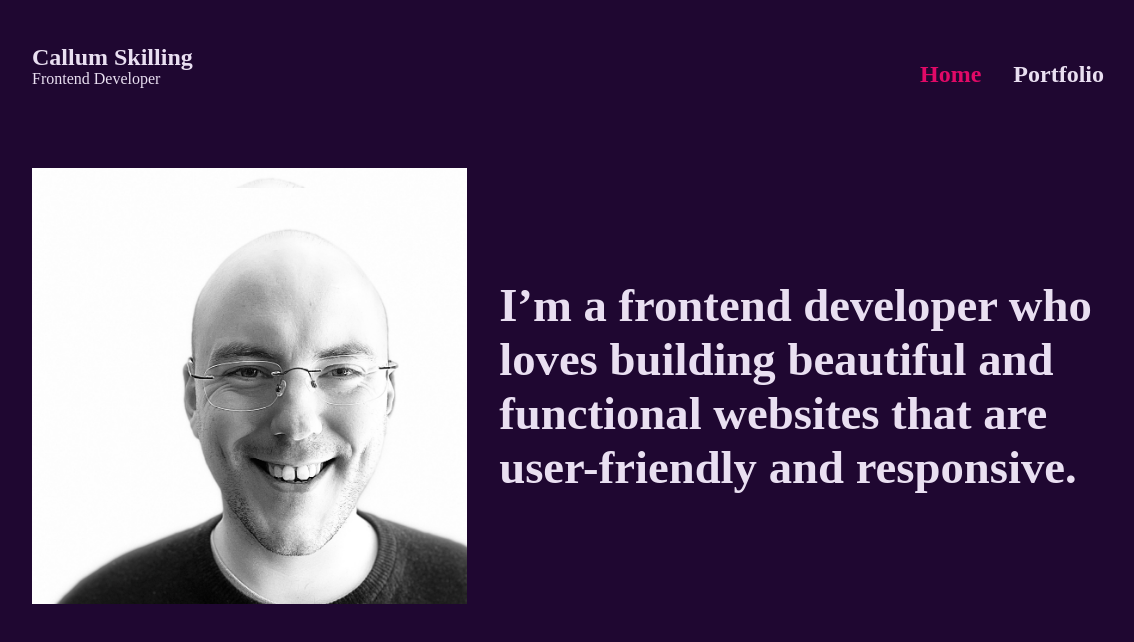
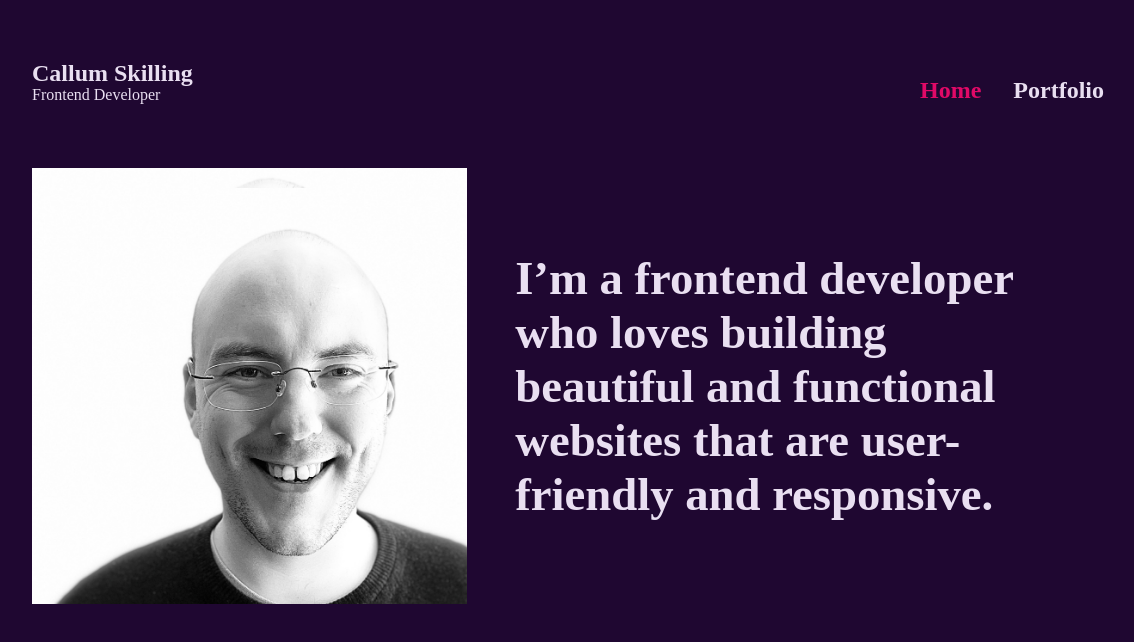
Before and after one commit to callumskilling/portfolio, a React (Vite) app: page / in a window 1536 px wide. Shown: the top 642 px of the page, without its empty margins (192-1326 px from the left). Built offline with nearby package versions, Linux system fonts and the light colour scheme; a web font is replaced by a local one.

Commit message:
moved margin/padding from body to component level

```diff
--- a/src/components/HomeHero/HomeHero.css
+++ b/src/components/HomeHero/HomeHero.css
@@ -26,6 +26,7 @@
     border-right: solid 0.125rem var(--clr-raspberry);
     border-radius: 0.5rem;
     padding: 0.5rem 1rem;
+    margin: var(--mar-mobile);
     margin-block: 1rem;
     font-style: italic;
     font-weight: 500;
@@ -109,15 +110,11 @@
 
     #about_me_container p {
         font-weight: 800;
-        padding: 0 0 0 2rem;
+        padding: 0 4rem 0 2rem;
         border: none;
         margin: none;
         font-style: normal;
         text-align: left;
-    }
-
-    #home_hero_container {
-        margin: 4rem 0;
     }
 
     #home_hero_container:hover #headshot {
@@ -154,7 +151,7 @@
 
 @media only screen and (min-width: 1440px) {
     #home_hero_container {
-        max-width: 68rem;
-        margin: 4rem auto;
+        margin: var(--mar-desktop);
+        max-width: var(--wid-max);
     }
 }
--- a/src/components/Navbar/Navbar.css
+++ b/src/components/Navbar/Navbar.css
@@ -2,7 +2,8 @@
     display: flex;
     justify-content: space-between;
     align-items: center;
-    padding: 1rem 0;
+    padding: 1.5rem 0;
+    margin: var(--mar-mobile);
 }
 
 #site_title {
@@ -26,5 +27,15 @@
 @media only screen and (min-width: 768px) {
     #navbar {
         align-items: end;
+        margin: var(--mar-tablet);
+        padding: 3rem 0;
     }
 }
+
+@media only screen and (min-width: 1440px) {
+    #navbar {
+        margin: var(--mar-desktop);
+        max-width: var(--wid-max);
+        padding: 0;
+    }
+}
--- a/src/index.css
+++ b/src/index.css
@@ -30,6 +30,11 @@
   --lh-l: 1.2em;
   --lh-r: 1em;
   --lh-s: 0.8em;
+
+  --mar-mobile: 0 1rem;
+  --mar-tablet: 0 4rem;
+  --mar-desktop: 4rem auto;
+  --wid-max: 68rem;
 
   --td-quick: 300ms;
 
@@ -68,23 +73,14 @@ p {
 }
 
 body {
-  padding: 2rem 0;
-  margin-inline: 1rem;
   background: var(--clr-dark-purple);
   min-height: 100dvh;
 }
 
 @media only screen and (min-width: 768px) {
-  body {
-    margin-inline: 4rem;
-  }
 }
 
 @media only screen and (min-width: 1440px) {
-  body {
-    max-width: 68rem;
-    margin: auto;
-  }
 }
 
 /* dm-serif-display-regular - latin */
```
